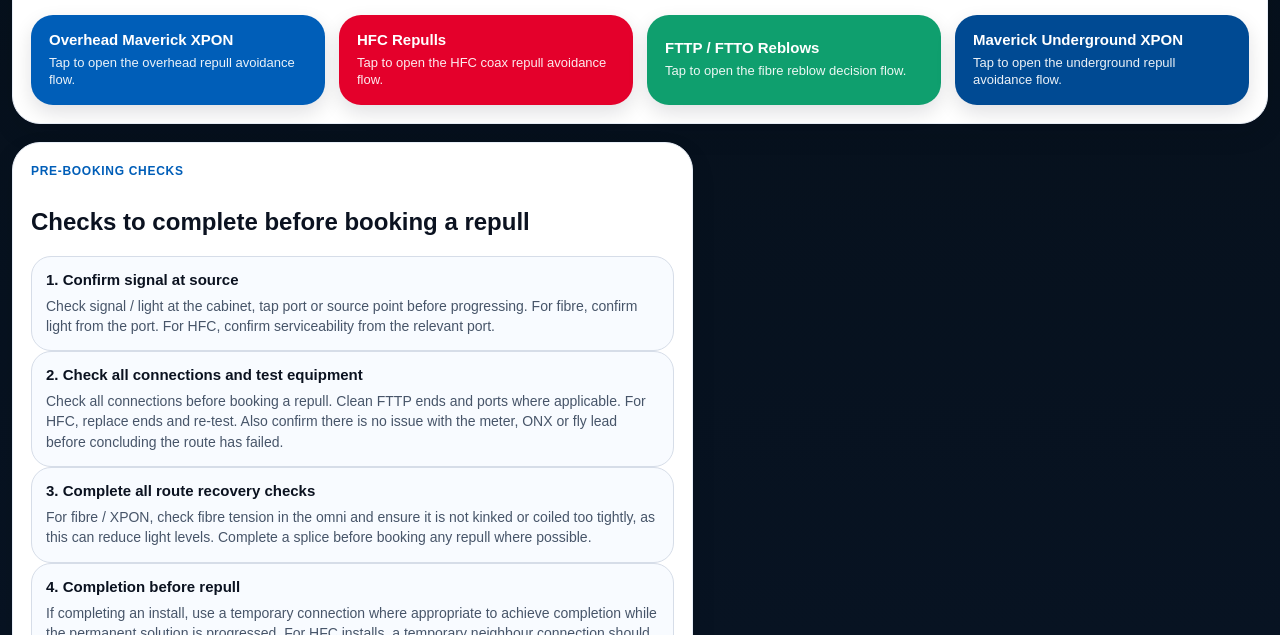
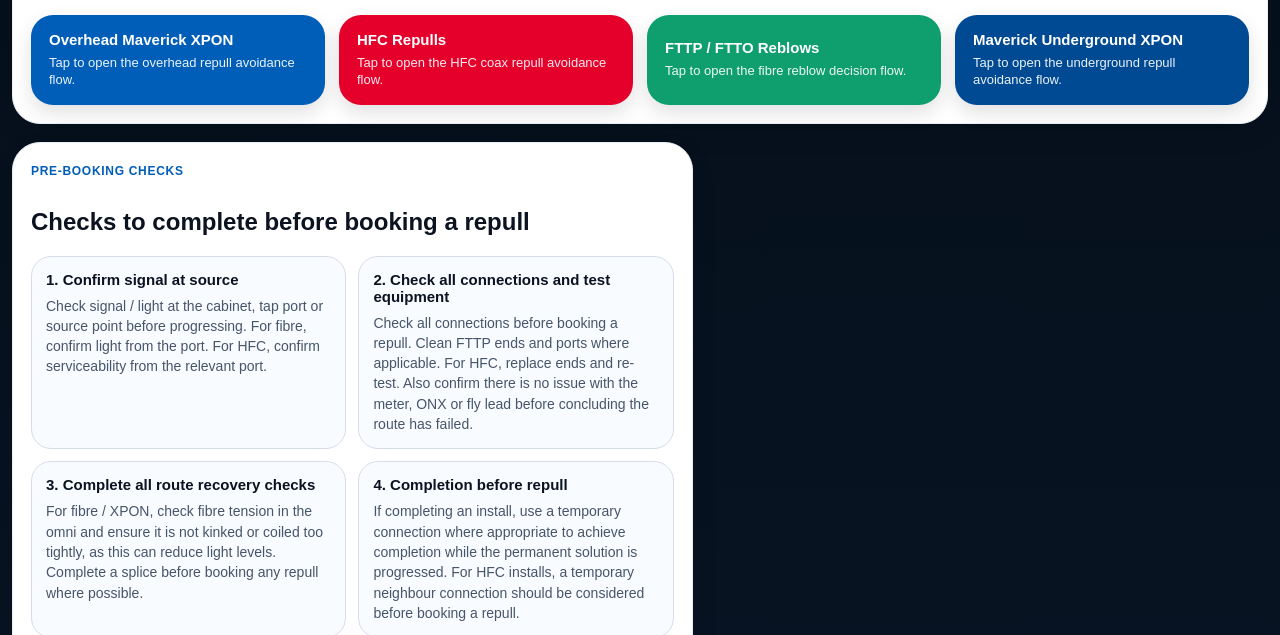
Before and after one commit to lukedede10/Repull-Avoidance, a plain HTML site: page index.html in a window 1280 px wide. Shown: the part 161-796 px from the top of the page. Drawn offline with Linux system fonts and the light colour scheme.

Commit message:
Update index.html

```diff
--- a/index.html
+++ b/index.html
@@ -294,7 +294,8 @@
         <div class="card">
 <div class="eyebrow">Pre-booking checks</div>
 <h2>Checks to complete before booking a repull</h2>
-  <div class="mini">
+  <div class="grid-2">
+    <div class="mini">
     <h4>1. Confirm signal at source</h4>
     <p>Check signal / light at the cabinet, tap port or source point before progressing. For fibre, confirm light from the port. For HFC, confirm serviceability from the relevant port.</p>
   </div>
@@ -314,7 +315,7 @@
     <p>If completing an install, use a temporary connection where appropriate to achieve completion while the permanent solution is progressed. For HFC installs, a temporary neighbour connection should be considered before booking a repull.</p>
   </div>
 </div>
-        </div>
+
 
         <div class="card">
           <div class="eyebrow">Before Raising a Repull</div>
```
